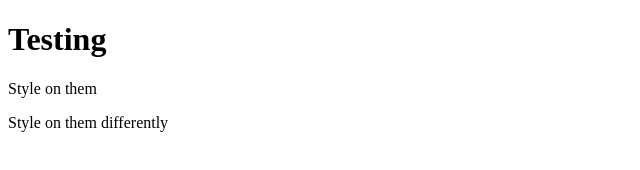
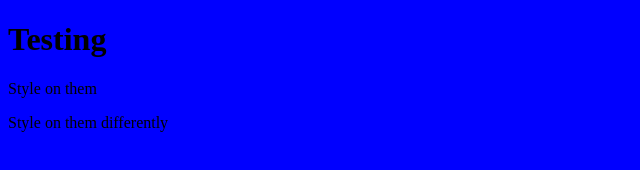
Before and after one commit to KyleCoffland/winds-of-magic, a plain HTML site: page index.html in a window 1280 px wide. Shown: the whole page, without its empty margins (0-640 px from the left). Drawn offline with Linux system fonts and the light colour scheme.

Commit message:
style tests

```diff
--- a/css/style.css
+++ b/css/style.css
@@ -1,3 +1,3 @@
-.main-text{
-
+body {
+    background-color: blue;
 }
```
Also changed, not shown: coding assignments/index.html (+1 -0 lines).
